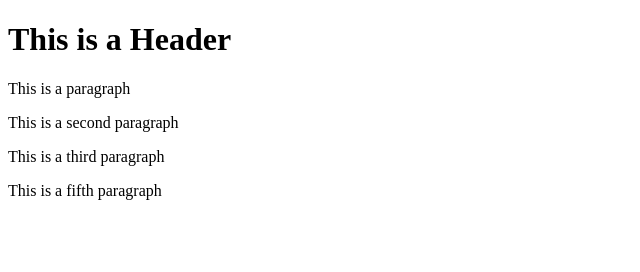
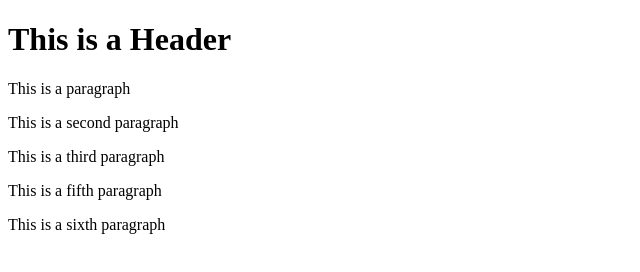
Before and after one commit to sohan160115/git-test, a plain HTML site: page index.html in a window 1280 px wide. Shown: the whole page, without its empty margins (0-640 px from the left). Drawn offline with Linux system fonts and the light colour scheme.

Commit message:
sixth commit

```diff
--- a/index.html
+++ b/index.html
@@ -7,5 +7,6 @@
         <p>This is a second paragraph</p>
         <p>This is a third paragraph</p>
         <p>This is a fifth paragraph</p>
+        <p>This is a sixth paragraph</p>
     </body>
 </html>
```
